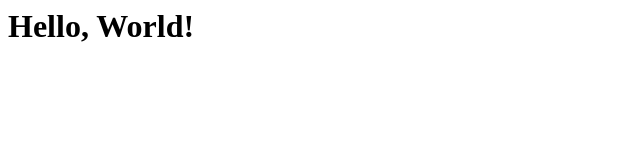
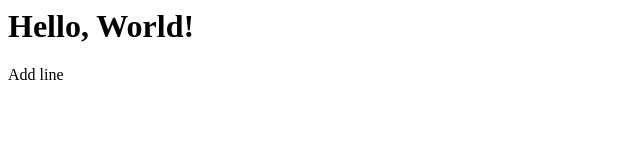
Before and after one commit to SergST7/FE-test, a plain HTML site: page index.html in a window 1280 px wide. Shown: the full height of the page, 0-640 px from the left. Drawn offline with Linux system fonts and the light colour scheme.

Commit message:
added line

```diff
--- a/index.html
+++ b/index.html
@@ -3,5 +3,6 @@
   </head>
   <body>
     <h1>Hello, World!</h1>
+	Add line
   </body>
 </html>
```
